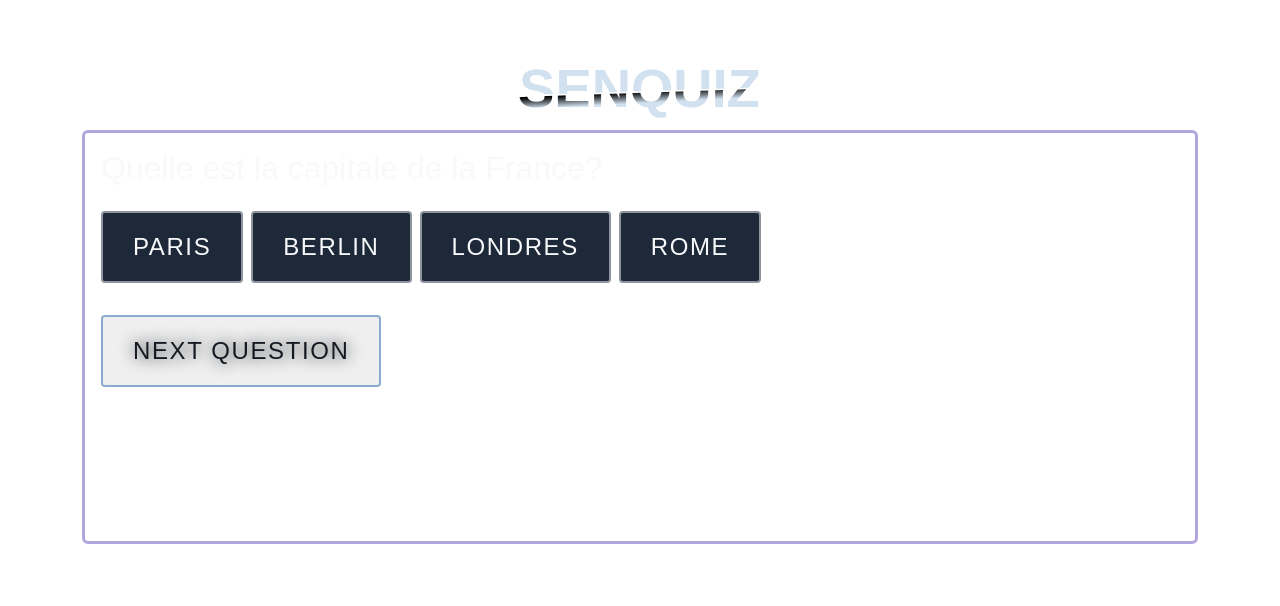
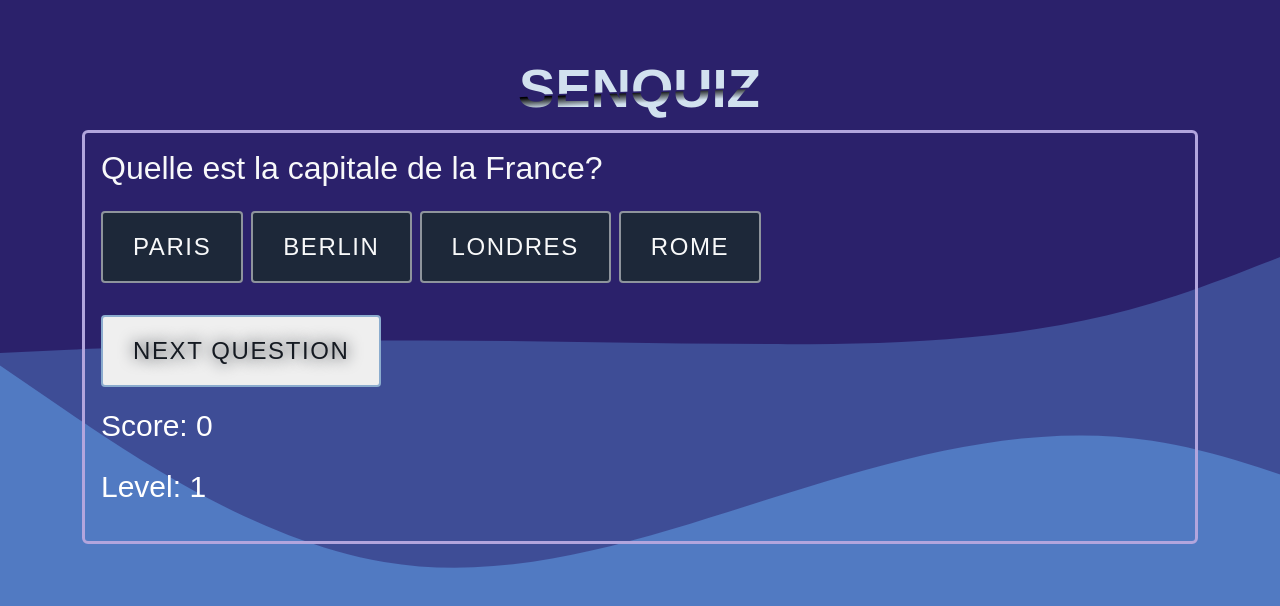
Before and after one commit to senmos26/senquiz, a plain HTML site: page public/index.html in a window 1280 px wide. Drawn offline with nearby package versions, Linux system fonts and the light colour scheme; some packages are replaced by stand-ins of ours; a script that the page names is missing.

Commit message:
Update 2 files
- /public/style.css
- /public/index.html

```diff
--- a/public/index.html
+++ b/public/index.html
@@ -6,6 +6,12 @@
     <title>Quiz Game</title>
     <link rel="stylesheet" href="https://cdn.jsdelivr.net/npm/bootstrap@5.3.0/dist/css/bootstrap.min.css">
    <link rel="stylesheet" href="style.css">
+   <style>
+    body{
+    background: url("./wickedbackground__2_.png");
+}
+
+   </style>
 </head>
 <body>
     <div class="container my-5">
--- a/public/style.css
+++ b/public/style.css
@@ -21,9 +21,6 @@ text-transform: uppercase;
 letter-spacing: 0.1rem;
 transition: 0.5s;
 z-index: 1;
-}
-body{
-    background: url("./wickedbackground\ \(2\).png");
 }
 
 @import url('https://fonts.googleapis.com/css2?family=Poppins:wght@100;300;400;500;600;700;800;900&display=swap');
```
